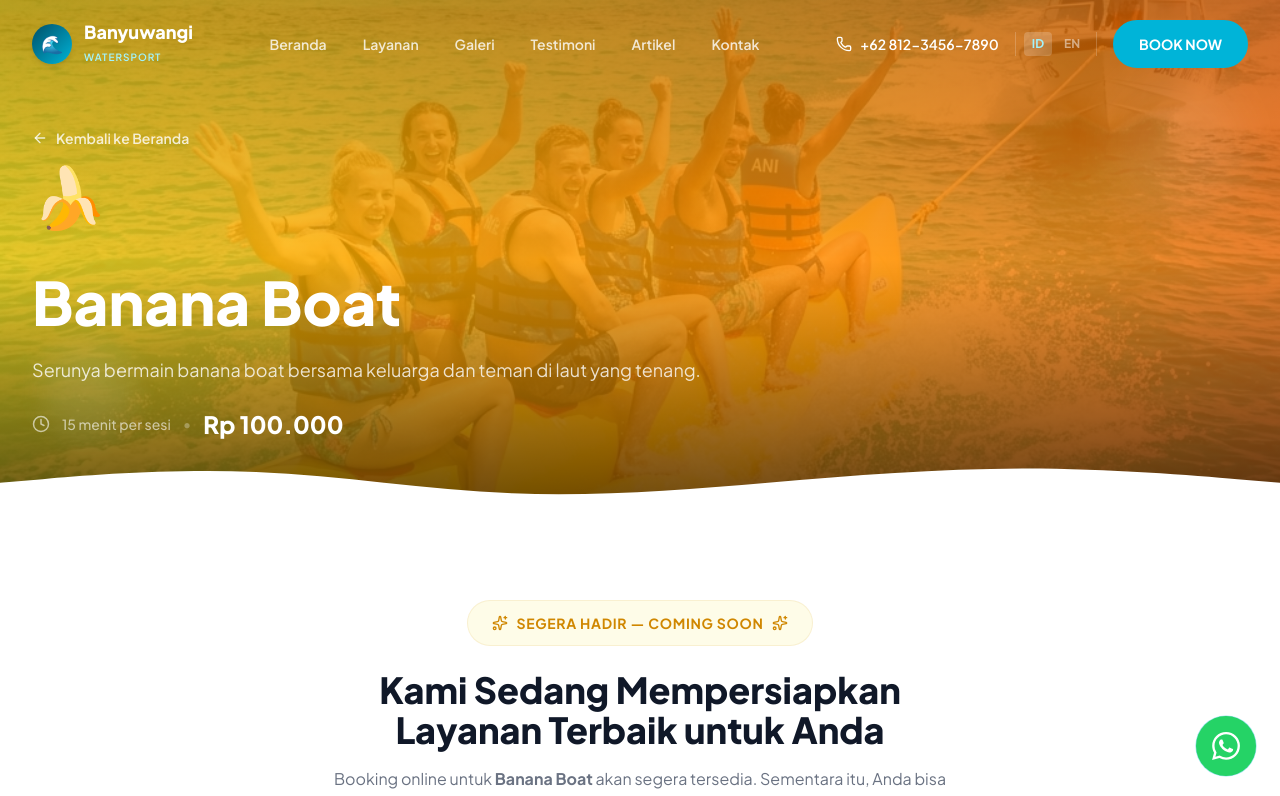
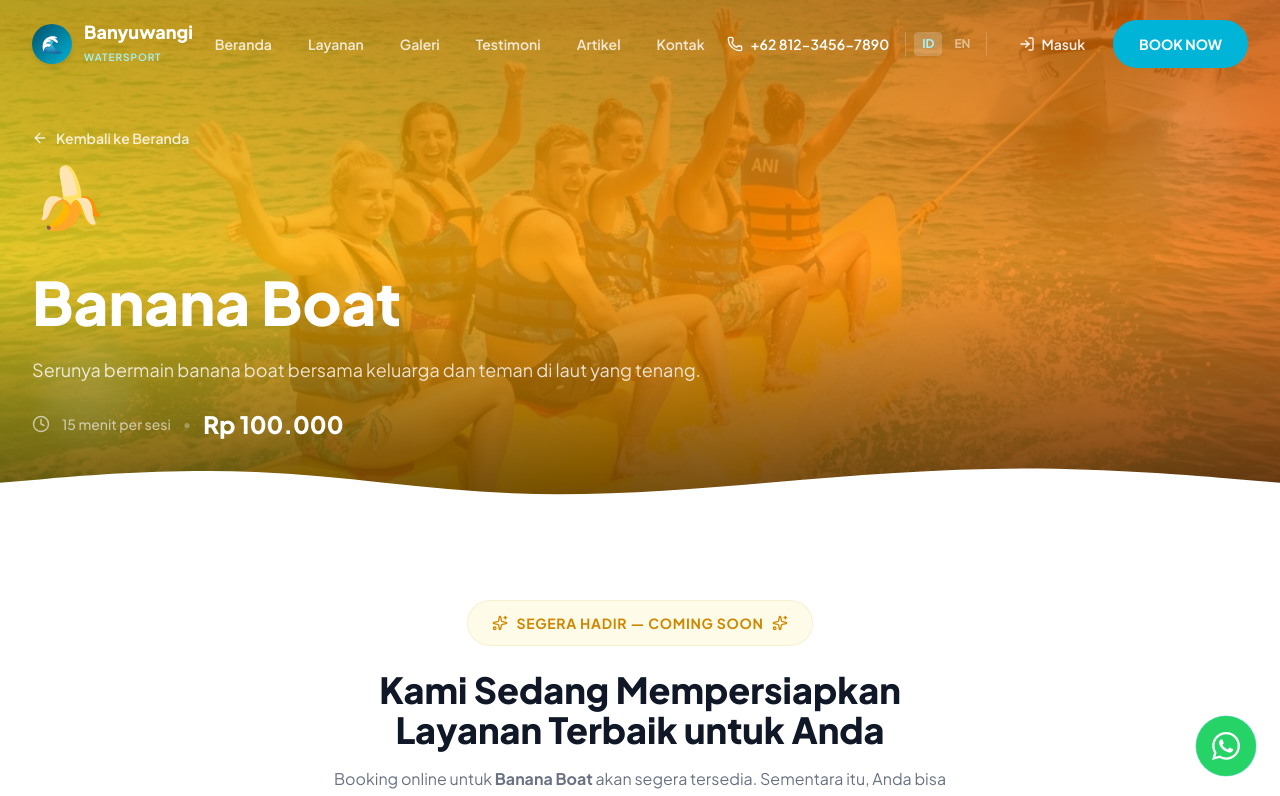
Before and after one commit to lfauzinur/sewa-jetski-banyuwangi, a Next.js app: page /layanan/banana-boat in a window 1280 px wide. Shown: the top 796 px of the page. Built offline with nearby package versions, Linux system fonts and the light colour scheme.

Commit message:
feat: add Masuk/Login button to navbar for returning users

```diff
--- a/src/components/Navbar.js
+++ b/src/components/Navbar.js
@@ -1,7 +1,7 @@
 'use client';
 import { useState, useEffect } from 'react';
 import Link from 'next/link';
-import { Menu, X, Phone, ChevronDown } from 'lucide-react';
+import { Menu, X, Phone, LogIn } from 'lucide-react';
 import { COMPANY } from '@/lib/data';
 import { useLanguage } from '@/context/LanguageContext';
 
@@ -87,6 +87,10 @@ export default function Navbar() {
                <button onClick={() => toggleLanguage('id')} className={`text-xs font-bold px-2 py-1 rounded transition-colors ${lang === 'id' ? (scrolled ? 'text-[var(--cyan)] bg-[var(--cyan-soft)]' : 'text-cyan-200 bg-white/20') : (scrolled ? 'text-gray-400 hover:text-gray-600' : 'text-white/50 hover:text-white/80')}`}>ID</button>
                <button onClick={() => toggleLanguage('en')} className={`text-xs font-bold px-2 py-1 rounded transition-colors ${lang === 'en' ? (scrolled ? 'text-[var(--cyan)] bg-[var(--cyan-soft)]' : 'text-cyan-200 bg-white/20') : (scrolled ? 'text-gray-400 hover:text-gray-600' : 'text-white/50 hover:text-white/80')}`}>EN</button>
             </div>
+            <Link href="/login" className={`flex items-center gap-1.5 text-sm font-semibold px-4 py-2.5 rounded-full transition-all duration-200 ${scrolled ? 'text-[var(--teal)] hover:bg-[var(--cyan-soft)]' : 'text-white/90 hover:bg-white/10'}`}>
+              <LogIn size={16} />
+              {lang === 'id' ? 'Masuk' : 'Login'}
+            </Link>
             <Link href="/login" className="btn btn-cyan text-sm px-5 py-2.5">
               {t('nav.bookNow')}
             </Link>
@@ -134,6 +138,14 @@ export default function Navbar() {
             </a>
             <Link
               href="/login"
+              className="flex items-center gap-2 px-4 py-3 rounded-xl text-[var(--teal)] hover:bg-[var(--cyan-soft)] font-semibold text-sm transition-colors"
+              onClick={() => setIsOpen(false)}
+            >
+              <LogIn size={18} />
+              {lang === 'id' ? 'Masuk / Login' : 'Sign In'}
+            </Link>
+            <Link
+              href="/login"
               className="btn btn-cyan w-full justify-center"
               onClick={() => setIsOpen(false)}
             >
```
